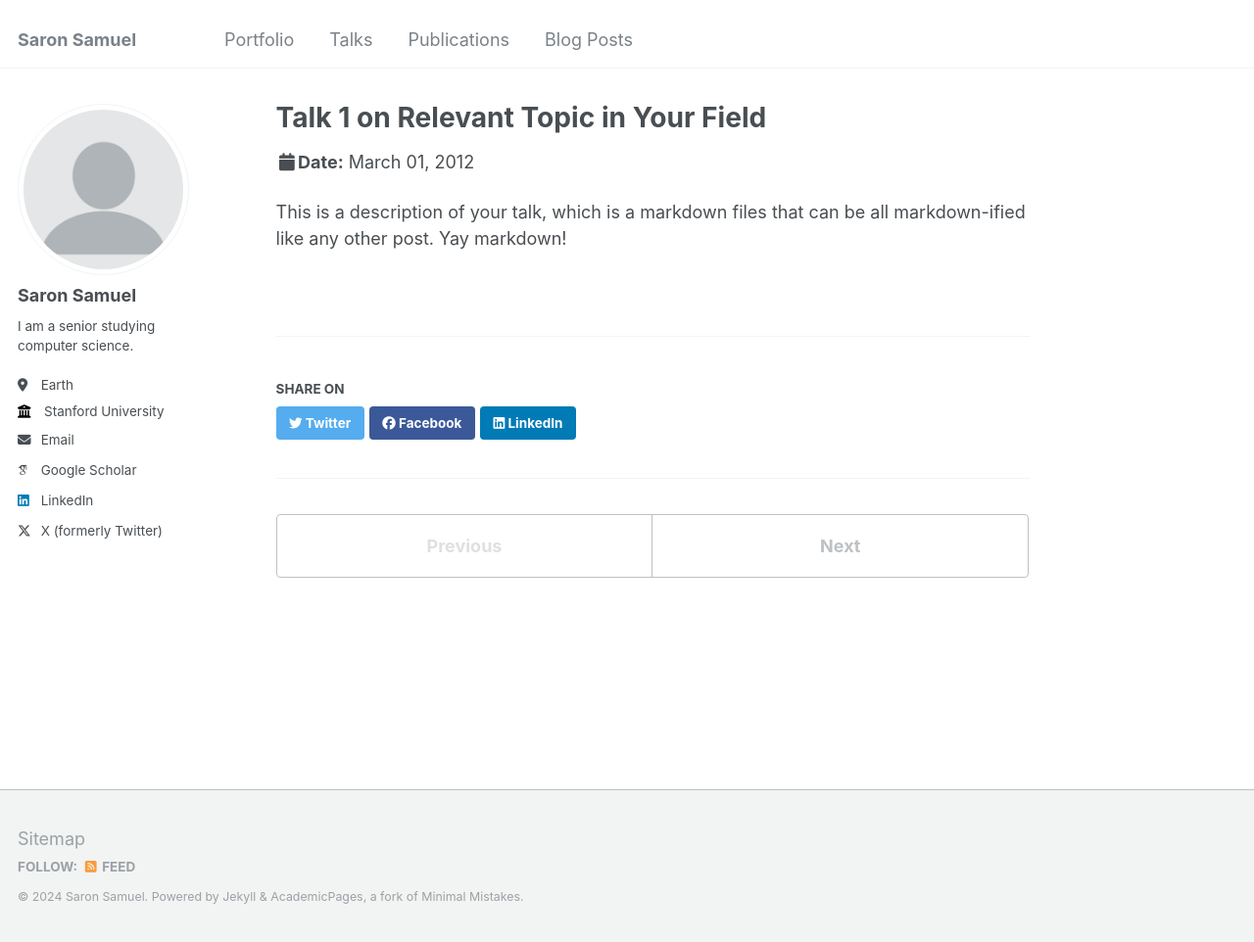
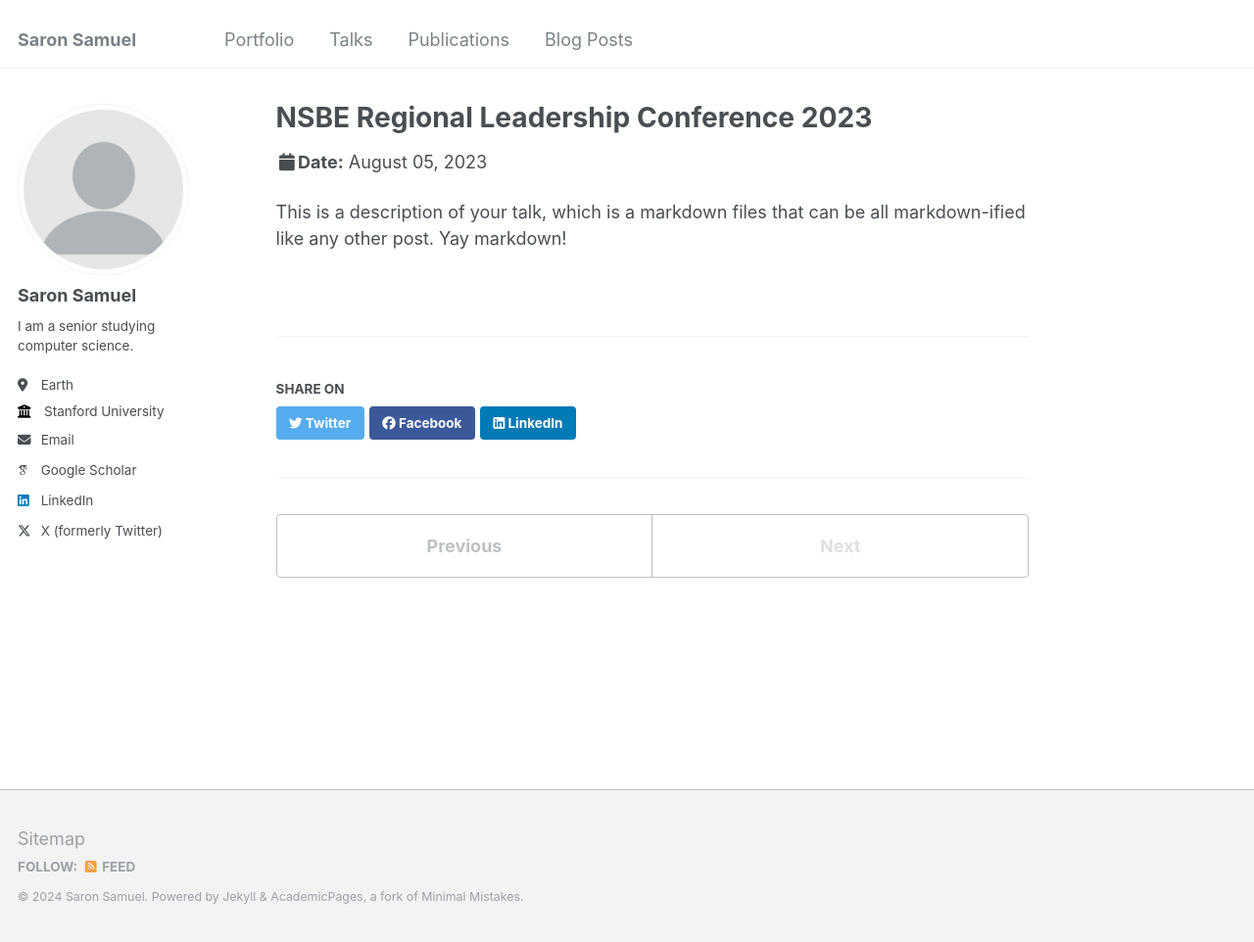
Before and after one commit to saronsamuel/saronsamuel.github.io, a Jekyll site: the page built from _talks/2012-03-01-talk-1.md, in a window 1280 px wide and 962 px high. Shown: the whole window at 98% size. Built offline with Jekyll 4.4.1, drawn with Linux system fonts in a browser that asks for light colours; some web fonts are replaced.

Commit message:
updating info

```diff
--- a/_pages/talkmap.html
+++ b/_pages/talkmap.html
@@ -1,6 +1,6 @@
 ---
 layout: archive
-title: "Talk map"
+title: "Talk Map"
 permalink: /talkmap.html
 author_profile: true
 ---
--- a/_talks/2012-03-01-talk-1.md
+++ b/_talks/2012-03-01-talk-1.md
@@ -1,11 +1,11 @@
 ---
-title: "Talk 1 on Relevant Topic in Your Field"
+title: "NSBE Regional Leadership Conference 2023"
 collection: talks
 type: "Talk"
-permalink: /talks/2012-03-01-talk-1
-venue: "UC San Francisco, Department of Testing"
-date: 2012-03-01
-location: "San Francisco, California"
+permalink: /talks/nike-talk
+venue: "Nike World Headquarters"
+date: 2023-08-05
+location: "Beaverton, Oregon"
 ---
 
 This is a description of your talk, which is a markdown files that can be all markdown-ified like any other post. Yay markdown!
```
Also changed, not shown: 1 other file.
